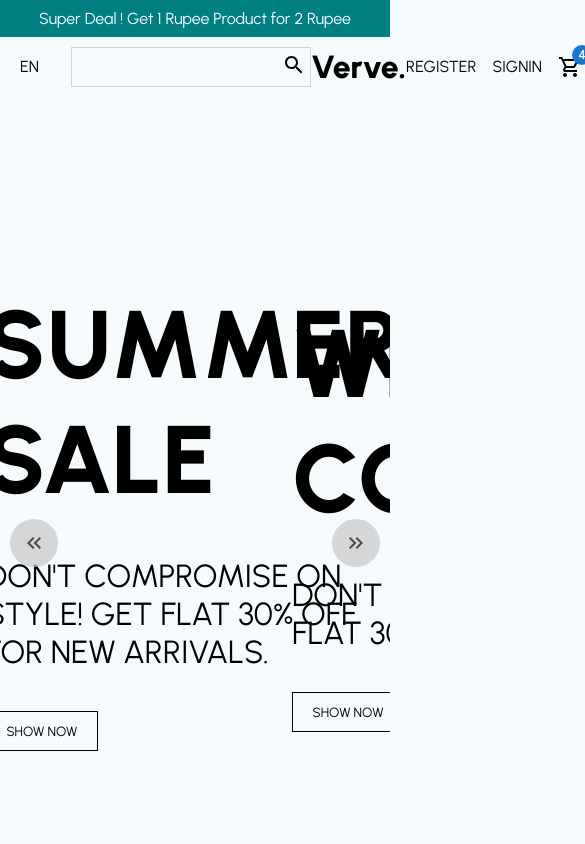
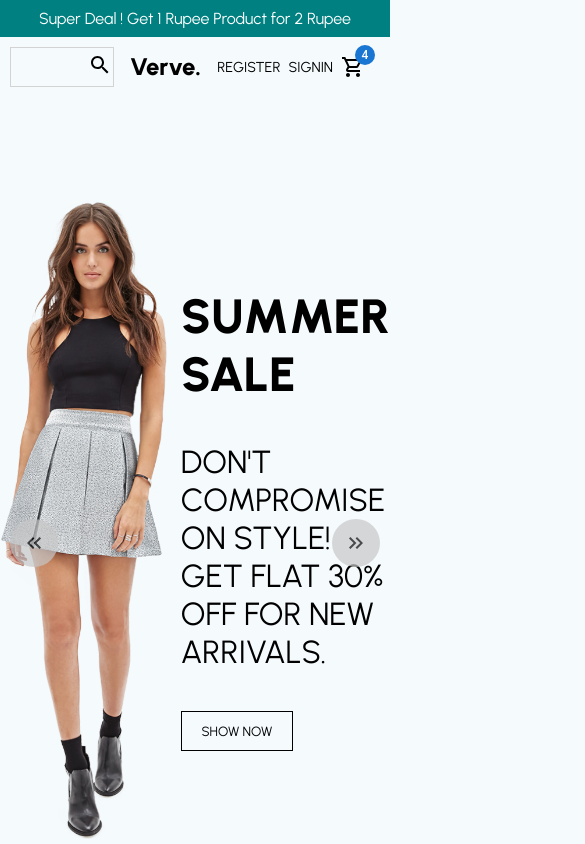
Before and after one commit to krishna100k/Verve---Ecommerce, a React (Vite) app in the folder frontend/: page / in a window 390 px wide. Shown: the top 844 px of the page, 585 px wide, since content can reach past the window. Built offline with nearby package versions, Linux system fonts and the light colour scheme.

Commit message:
responsiveness

```diff
--- a/frontend/src/Components/Categories.tsx
+++ b/frontend/src/Components/Categories.tsx
@@ -1,5 +1,6 @@
 import styled from "styled-components"
 import { categories } from "../data"
+import {mobile} from "../responsive"
 
 const Container = styled.div`
   width: 100%;
@@ -7,6 +8,7 @@ const Container = styled.div`
   display: flex;
   position: relative;
   padding: 1rem;
+  ${mobile({flexDirection: "column", height: "100%"})}
 `
 
 const Image = styled.img`
@@ -49,6 +51,8 @@ const Boxes = styled.div`
 `
 
 
+
+
 const Categories = () => {
   return (
     <Container>
--- a/frontend/src/Components/Footer.tsx
+++ b/frontend/src/Components/Footer.tsx
@@ -1,8 +1,10 @@
 import styled from "styled-components";
-import { Facebook, Instagram, Twitter, Pinterest, Payment } from "@mui/icons-material";
+import { Facebook, Instagram, Twitter, Pinterest } from "@mui/icons-material";
 import LocationOnIcon from '@mui/icons-material/LocationOn';
 import CallIcon from '@mui/icons-material/Call';
 import EmailIcon from '@mui/icons-material/Email';
+import {mobile} from "../responsive"
+
 
 interface socialColor {
   bg: string;
@@ -12,6 +14,8 @@ const Container = styled.div`
   display: flex;
   justify-content: center;
   align-items: center;
+  ${mobile({flexDirection: "column", alignItems: "flex-start"})}
+
 `;
 const Left = styled.div`
   display: flex;
@@ -37,6 +41,7 @@ const Right = styled.div`
   justify-content: center;
   align-items: flex-start;
   gap: 1rem;
+  padding: 2rem;
 `;
 
 //Left
--- a/frontend/src/Components/Navbar.tsx
+++ b/frontend/src/Components/Navbar.tsx
@@ -2,6 +2,7 @@ import styled from "styled-components";
 import SearchIcon from "@mui/icons-material/Search";
 import Badge from "@mui/material/Badge";
 import ShoppingCartOutlinedIcon from "@mui/icons-material/ShoppingCartOutlined";
+import {mobile} from "../responsive"
 
 const Container = styled.div`
   width: 100%;
@@ -13,6 +14,7 @@ const Wrapper = styled.div`
   display: flex;
   align-items: center;
   justify-content: space-between;
+  ${mobile({  padding: "10px 25px 0px 10px"})}
 `;
 
 const Left = styled.div`
@@ -27,14 +29,17 @@ const Right = styled.div`
   display: flex;
   align-items: center;
   justify-content: flex-end;
-  gap: 1rem;
+  gap: .5rem;
 `;
 
 const Center = styled.div`
   flex: 1;
 `;
 
-const Language = styled.p``;
+const Language = styled.p`
+  cursor: pointer;
+  ${mobile({display: "none"})}
+`;
 
 const SearchButton = styled.button`
   height: 100%;
@@ -51,6 +56,7 @@ const SearchBar = styled.div`
   align-items: center;
   border: solid 1px lightgray;
   justify-content: space-between;
+  ${mobile({width: "100%"})}
 `;
 
 const Input = styled.input`
@@ -64,6 +70,7 @@ const Input = styled.input`
 const Logo = styled.h1`
   font-weight: bolder;
   text-align: center;
+  ${mobile({fontSize: "1.5rem"})}
 `;
 
 const RightButton = styled.button`
@@ -71,6 +78,7 @@ const RightButton = styled.button`
   border: none;
   font-size: medium;
   cursor: pointer;
+  ${mobile({width: "100%", fontSize: ".9rem"})}
 `;
 
 const Navbar = () => {
--- a/frontend/src/Components/NewsLetter.tsx
+++ b/frontend/src/Components/NewsLetter.tsx
@@ -1,5 +1,6 @@
 import styled from "styled-components"
 import SendRoundedIcon from '@mui/icons-material/SendRounded';
+import {mobile} from "../responsive"
 
 
 const Container = styled.div`
@@ -16,10 +17,13 @@ const Container = styled.div`
 
 const Title = styled.h1`
     font-size: 6rem;
+    ${mobile({fontSize: "15vw"})}
+
 `
 
 const Description = styled.p`
     font-size: 1.2rem;
+    ${mobile({fontSize: "3vw"})}
 `
 
 const InputContainer = styled.div`
--- a/frontend/src/Components/Slider.tsx
+++ b/frontend/src/Components/Slider.tsx
@@ -3,6 +3,8 @@ import KeyboardDoubleArrowLeftOutlinedIcon from "@mui/icons-material/KeyboardDou
 import KeyboardDoubleArrowRightOutlinedIcon from "@mui/icons-material/KeyboardDoubleArrowRightOutlined";
 import { useState } from "react";
 import { sliderItems } from "../data";
+
+import {mobile} from "../responsive"
 
 interface ArrowProps {
   direction?: string;
@@ -58,7 +60,7 @@ const Slide = styled.div<bgProps>`
   justify-content: center;
   align-items: center;
   background-color: ${(props) => props.bg};
-  /* padding-top: 2rem; */
+  ${mobile({gap : ".5rem"})}
 `;
 
 const ImgContainer = styled.div`
@@ -78,13 +80,13 @@ const InfoContainer = styled.div`
 `;
 
 const Image = styled.img`
-  /* height: 30%; */
-  width: 37%;
-  /* aspect-ratio: 1/3; */
+  width: 20rem;
+  ${mobile({width : "16rem"})}
 `;
 
 const Title = styled.h1`
   font-size: 6rem;
+  ${mobile({fontSize: "3rem"})}
 `;
 
 const Para = styled.p`
--- a/frontend/src/Routes/Product.tsx
+++ b/frontend/src/Routes/Product.tsx
@@ -5,6 +5,7 @@ import NewsLetter from "../Components/NewsLetter";
 import Footer from "../Components/Footer";
 import AddIcon from '@mui/icons-material/Add';
 import RemoveIcon from '@mui/icons-material/Remove';
+import {mobile } from "../responsive";
 
 interface bg {
   bg: string;
@@ -15,12 +16,14 @@ const Container = styled.div``;
 const Wrapper = styled.div`
   display: flex;
   color: #000000;
+  ${mobile({flexDirection: "column"})}
 `;
 const Left = styled.div`
   flex: 1;
   display: flex;
   justify-content: center;
   align-items: center;
+  ${mobile({padding: ".5rem", marginTop: ".5rem"})}
 `;
 
 const Image = styled.img`
@@ -36,10 +39,12 @@ const Right = styled.div`
   flex-direction: column;
   align-items: flex-start;
   gap: 2rem;
+  ${mobile({padding: "1.5rem"})}
 `;
 
 const Title = styled.h1`
     font-size: 4rem;
+    ${mobile({fontSize: "3rem"})}
     `;
 
 const Desc = styled.p`
--- a/frontend/src/Routes/ProductList.tsx
+++ b/frontend/src/Routes/ProductList.tsx
@@ -4,6 +4,7 @@ import Products from "../Components/Products";
 import Announcement from "../Components/Announcement";
 import Footer from "../Components/Footer";
 import NewsLetter from "../Components/NewsLetter";
+import { mobile } from "../responsive";
 
 const Container = styled.div``;
 
@@ -18,7 +19,9 @@ const FilterContainer = styled.div`
   margin: 2.5rem;
 `;
 
-const Filter = styled.p``;
+const Filter = styled.div`
+  ${mobile({flexDirection: "column", justifyContent: "center"})}
+`;
 
 const Select = styled.select`
     padding: .5rem;
@@ -38,7 +41,7 @@ const ProductList = () => {
       <Title>Products</Title>
       <FilterContainer>
         <Filter>
-          Filter Products :{" "}
+          <p>Filter Products</p>
           <Select>
             <Option disabled selected>
               Color
@@ -63,7 +66,7 @@ const ProductList = () => {
           </Select>{" "}
         </Filter>
         <Filter>
-          Sort Products :{" "}
+          <p>Sort Products :</p>
           <Select>
             <Option selected>
               Newest
--- /dev/null
+++ b/frontend/src/responsive.ts
@@ -0,0 +1,13 @@
+
+import {css, CSSObject} from "styled-components";
+
+
+
+export const mobile = (props : CSSObject) => {
+
+    return css`
+    @media only screen and (max-width: 627px){
+        ${props}
+    }
+    `;
+};
```
